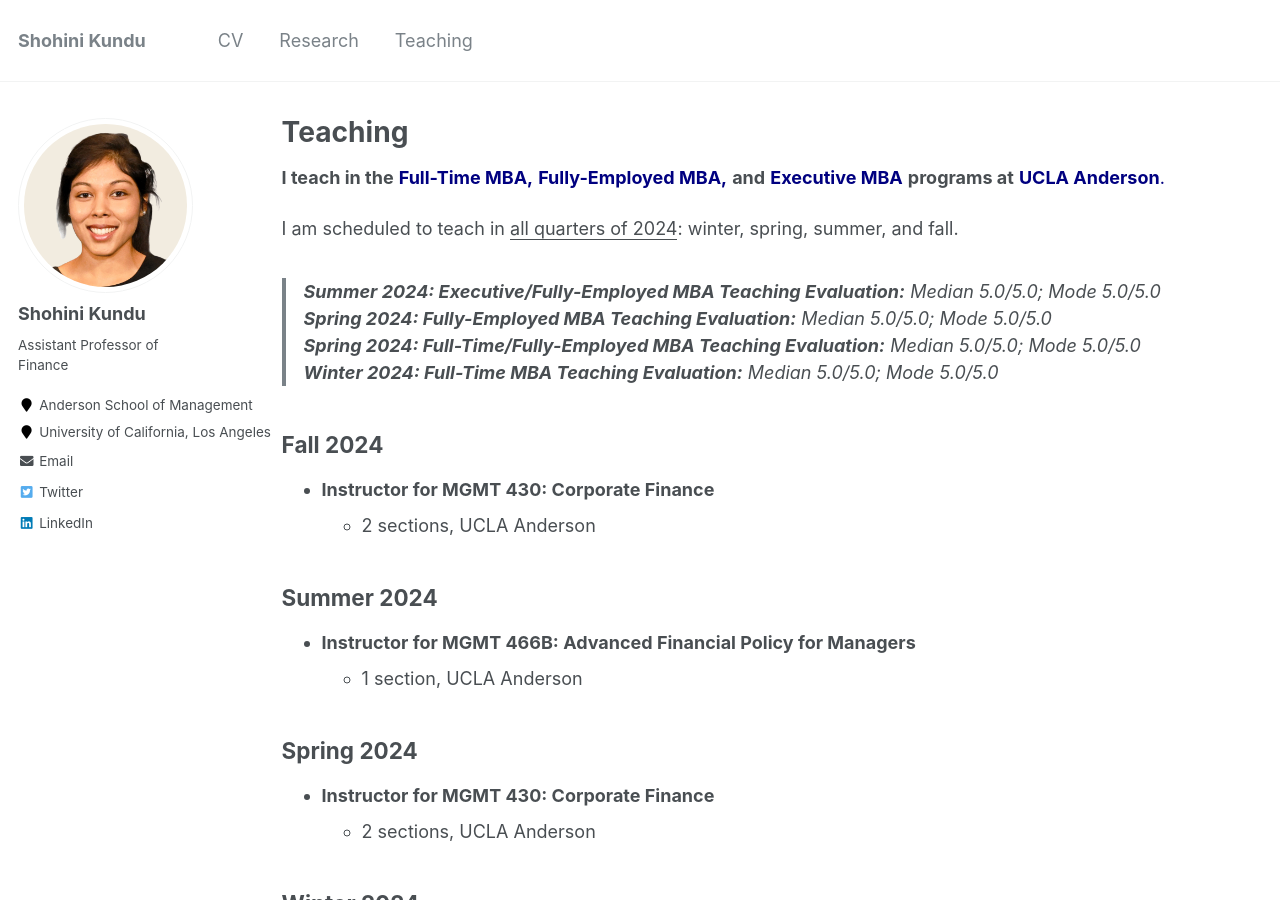
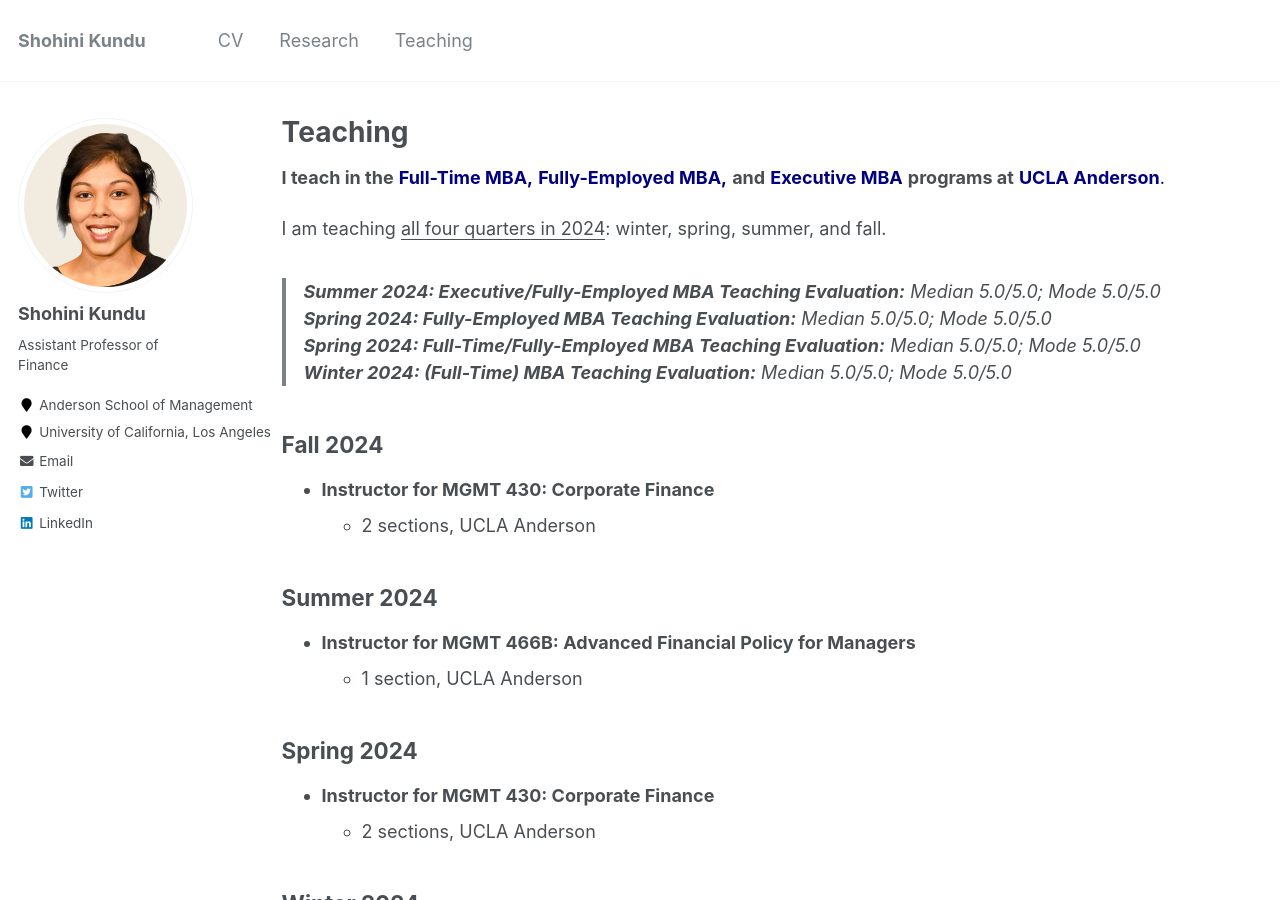
Before and after one commit to shohinikundu/shohinikundu.github.io, a Jekyll site: the page built from _pages/teaching.md, in a window 1280 px wide and 900 px high. Built offline with Jekyll 4.4.1, drawn with Linux system fonts in a browser that asks for light colours.

Commit message:
Update teaching.md

```diff
--- a/_pages/teaching.md
+++ b/_pages/teaching.md
@@ -6,12 +6,12 @@ author_profile: true
 ---
 **I teach in the** <a href="https://www.anderson.ucla.edu/degrees/full-time-mba" style="color:rgb(0, 0, 128); text-decoration: none;">**Full-Time MBA,**</a> <a href="https://www.anderson.ucla.edu/degrees/fully-employed-mba" style="color:rgb(0, 0, 128); text-decoration: none;">**Fully-Employed MBA,**</a> **and** <a href="https://www.anderson.ucla.edu/degrees/executive-mba" style="color:rgb(0, 0, 128); text-decoration: none;">**Executive MBA** </a> **programs at** <a href="https://www.anderson.ucla.edu/" style="color:rgb(0, 0, 128); text-decoration: none;">**UCLA Anderson**.</a>
 
-I am scheduled to teach in <ins>all quarters of 2024</ins>: winter, spring, summer, and fall.
+I am teaching <ins>all four quarters in 2024</ins>: winter, spring, summer, and fall.
 
 > **Summer 2024: Executive/Fully-Employed MBA Teaching Evaluation:** Median 5.0/5.0; Mode 5.0/5.0\
 > **Spring 2024: Fully-Employed MBA Teaching Evaluation:** Median 5.0/5.0; Mode 5.0/5.0\
 > **Spring 2024: Full-Time/Fully-Employed MBA Teaching Evaluation:** Median 5.0/5.0; Mode 5.0/5.0\
-> **Winter 2024: Full-Time MBA Teaching Evaluation:** Median 5.0/5.0; Mode 5.0/5.0
+> **Winter 2024: (Full-Time) MBA Teaching Evaluation:** Median 5.0/5.0; Mode 5.0/5.0
 
 ## Fall 2024
 
```
